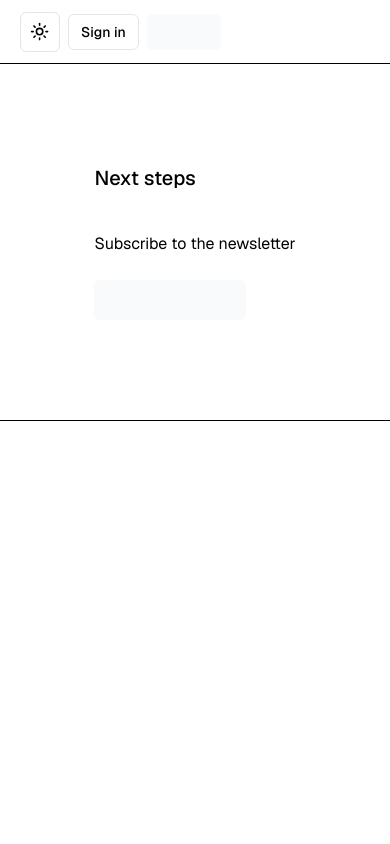
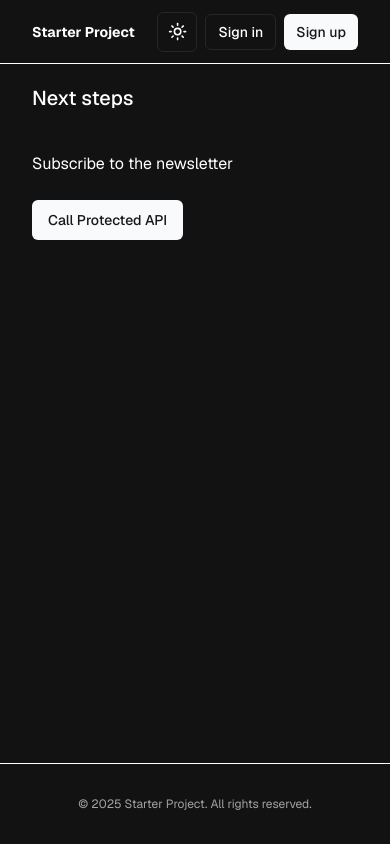
Before and after one commit to CaptainCrouton89/Starter, a Next.js app: page / in a window 390 px wide. Built offline with nearby package versions, Linux system fonts and the light colour scheme; no server answers.

Commit message:
Add responsive container class and update layout components

```diff
--- a/app/globals.css
+++ b/app/globals.css
@@ -72,3 +72,43 @@
     --chart-5: hsl(340 75% 55%);
   }
 }
+
+@layer components {
+  .container {
+    @apply w-full mx-auto px-4;
+    max-width: 100%;
+  }
+
+  /* Small screens (default) */
+  .container {
+    max-width: 100%;
+  }
+
+  /* Medium screens (sm) */
+  @media (min-width: 640px) {
+    .container {
+      max-width: 640px;
+    }
+  }
+
+  /* Large screens (md) */
+  @media (min-width: 768px) {
+    .container {
+      max-width: 768px;
+    }
+  }
+
+  /* XL screens (lg) */
+  @media (min-width: 1024px) {
+    .container {
+      max-width: 1024px;
+    }
+  }
+
+  /* 2XL screens (xl) */
+  @media (min-width: 1280px) {
+    .container {
+      max-width: 1280px;
+    }
+  }
+}
--- a/app/layout.tsx
+++ b/app/layout.tsx
@@ -1,4 +1,5 @@
-import HeaderAuth from "@/components/header-auth";
+import Footer from "@/components/Footer";
+import Navbar from "@/components/Navbar";
 import { ThemeProvider } from "next-themes";
 import { Geist } from "next/font/google";
 import { Toaster } from "sonner";
@@ -25,28 +26,21 @@ export default function RootLayout({
 }>) {
   return (
     <html lang="en" className={geistSans.className} suppressHydrationWarning>
-      <body className="bg-background text-foreground">
+      <body className="bg-background text-foreground min-h-screen flex flex-col">
         <ThemeProvider
           attribute="class"
-          defaultTheme="system"
+          defaultTheme="dark"
           enableSystem
           disableTransitionOnChange
         >
           <Toaster />
-          <main className="min-h-screen flex flex-col items-center">
-            <div className="flex-1 w-full flex flex-col gap-20 items-center">
-              <nav className="w-full flex justify-center border-b border-b-foreground/10 h-16">
-                <div className="w-full max-w-5xl flex justify-between items-center p-3 px-5 text-sm">
-                  <HeaderAuth />
-                </div>
-              </nav>
-              <div className="flex flex-col gap-20 max-w-5xl p-5">
-                {children}
-              </div>
-
-              <footer className="w-full flex items-center justify-center border-t mx-auto text-center text-xs gap-8 py-16"></footer>
-            </div>
-          </main>
+          <div className="flex flex-col min-h-screen">
+            <Navbar />
+            <main className="flex-1 w-full flex flex-col items-center">
+              <div className="container py-5">{children}</div>
+            </main>
+            <Footer />
+          </div>
         </ThemeProvider>
       </body>
     </html>
--- /dev/null
+++ b/components/Footer.tsx
@@ -0,0 +1,11 @@
+export default function Footer() {
+  return (
+    <footer className="w-full border-t border-t-foreground/10 mt-auto">
+      <div className="container py-8 text-center text-xs text-muted-foreground">
+        <p>
+          © {new Date().getFullYear()} Starter Project. All rights reserved.
+        </p>
+      </div>
+    </footer>
+  );
+}
--- /dev/null
+++ b/components/Navbar.tsx
@@ -0,0 +1,17 @@
+import Link from "next/link";
+import HeaderAuth from "./header-auth";
+
+export default function Navbar() {
+  return (
+    <nav className="container w-full border-b border-b-foreground/10 h-16">
+      <div className="container h-full flex justify-between items-center text-sm">
+        <div className="flex items-center">
+          <Link href="/" className="font-bold">
+            Starter Project
+          </Link>
+        </div>
+        <HeaderAuth />
+      </div>
+    </nav>
+  );
+}
```
Also changed, not shown: app/auth/callback/route.ts (renamed from app/auth/confirm/route.ts), 1 other file (tests, documents, lock files or other folders).
